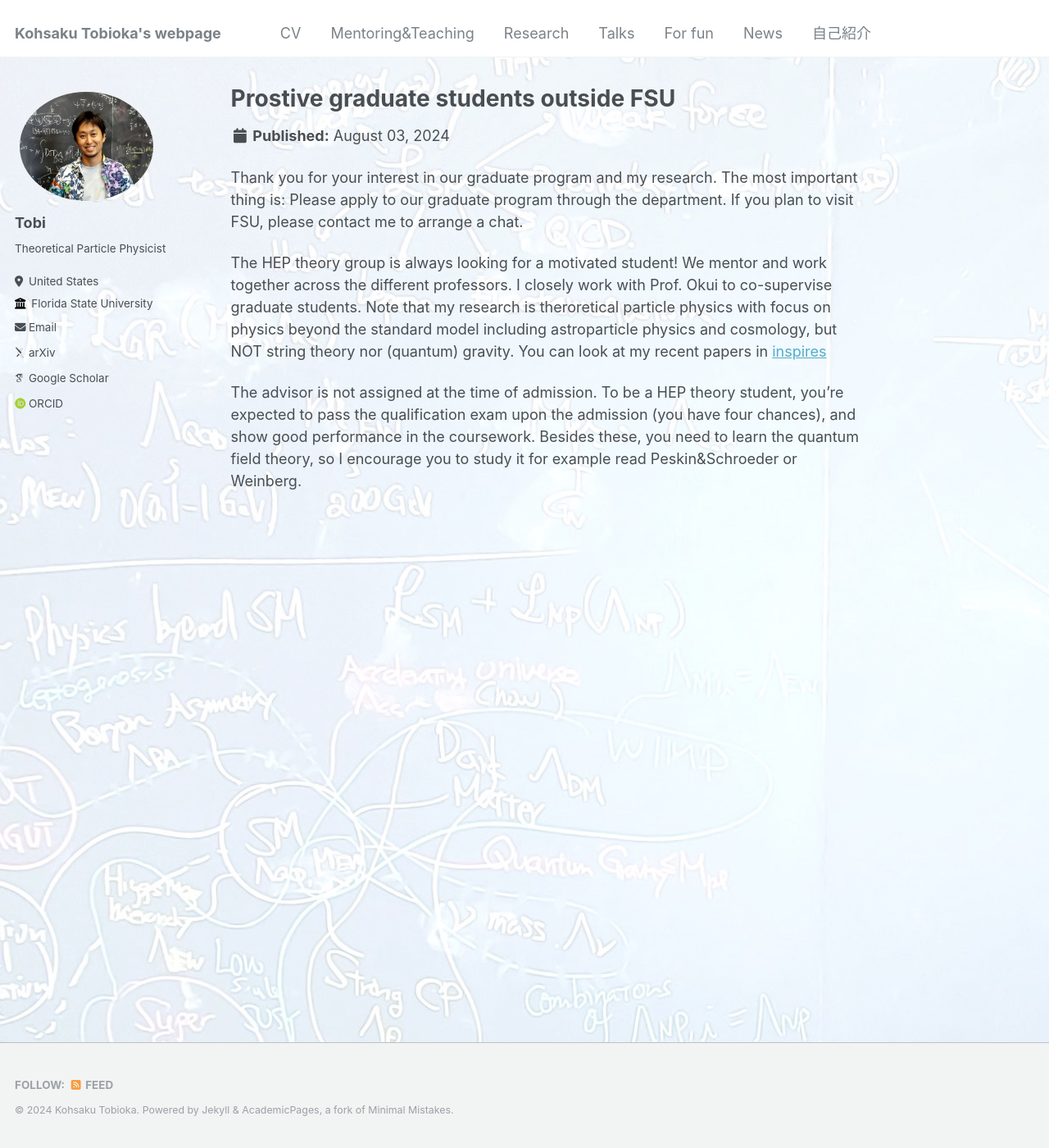
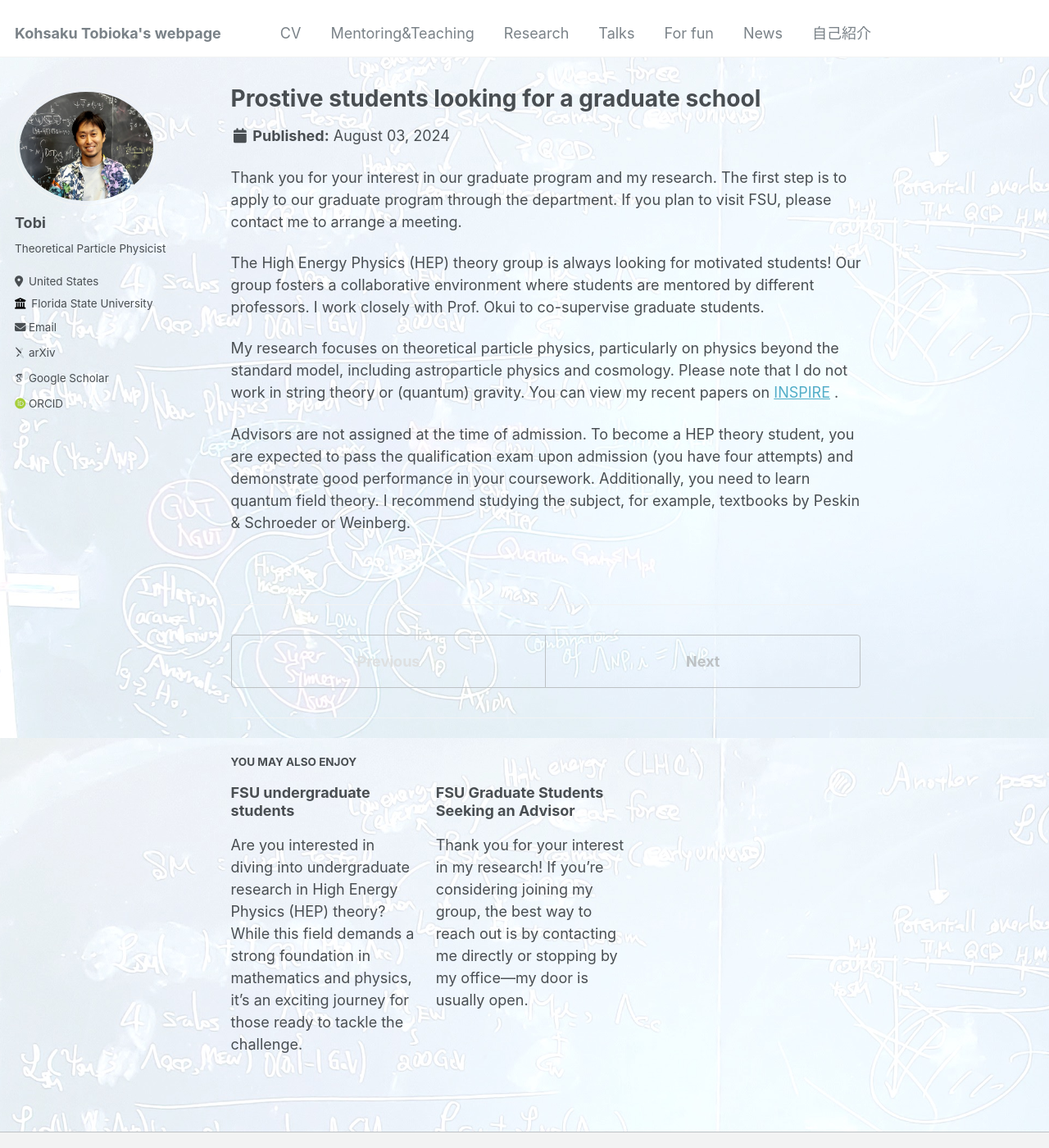
Before and after one commit to Kohsaku-Tobioka/Kohsaku-Tobioka.github.io, a Jekyll site: the page built from _posts/2024-08-03-student1.md, in a window 1280 px wide and 1400 px high. Shown: the whole window at 82% size. Built offline with Jekyll 4.4.1, drawn with Linux system fonts in a browser that asks for light colours; some web fonts are replaced.

Commit message:
wrote for prospective students

```diff
--- a/_posts/2024-08-03-student1.md
+++ b/_posts/2024-08-03-student1.md
@@ -1,12 +1,14 @@
 ---
-title: 'Prostive graduate students outside FSU'
+title: 'Prostive students looking for a graduate school'
 date: 2024-08-03
 permalink: /news/student-1/
 ---
 
-Thank you for your interest in our graduate program and my research.
-The most important thing is: Please apply to our graduate program through the department. If you plan to visit FSU, please contact me to arrange a chat.
+Thank you for your interest in our graduate program and my research. The first step is to apply to our graduate program through the department. If you plan to visit FSU, please contact me to arrange a meeting.
 
-The HEP theory group is always looking for a motivated student! We mentor and work together across the different professors. I closely work with Prof. Okui to co-supervise graduate students. Note that my research is theroretical particle physics with focus on physics beyond the standard model including astroparticle physics and cosmology, but NOT string theory nor (quantum) gravity.  You can look at my recent papers in   [inspires](https://inspirehep.net/authors/1198400)
+The High Energy Physics (HEP) theory group is always looking for motivated students! Our group fosters a collaborative environment where students are mentored by different professors. I work closely with Prof. Okui to co-supervise graduate students.
 
-The advisor is not assigned at the time of admission. To be a HEP theory student, you’re expected to pass the qualification exam upon the admission (you have four chances), and show good performance in the coursework. Besides these, you need to learn the quantum field theory, so I encourage you to study it for example read Peskin&Schroeder or Weinberg.
+My research focuses on theoretical particle physics, particularly on physics beyond the standard model, including astroparticle physics and cosmology. Please note that I do not work in string theory or (quantum) gravity. You can view my recent papers on [INSPIRE](https://inspirehep.net/authors/1198400)
+.
+
+Advisors are not assigned at the time of admission. To become a HEP theory student, you are expected to pass the qualification exam upon admission (you have four attempts) and demonstrate good performance in your coursework. Additionally, you need to learn quantum field theory. I recommend studying the subject, for example, textbooks by  Peskin & Schroeder or Weinberg.
--- /dev/null
+++ b/_posts/2024-08-03-student2.md
@@ -0,0 +1,17 @@
+---
+title: 'FSU Graduate Students Seeking an Advisor'
+date: 2024-08-03
+permalink: /news/student-2/
+---
+
+Thank you for your interest in my research! If you're considering joining my group, the best way to reach out is by contacting me directly or stopping by my office—my door is usually open.
+
+Here are some general expectations for prospective group members:
+
+* Qualifications: You are expected to pass the qualification exam for all subjects and either be taking or have completed graduate core courses.
+* Preferred Knowledge: While studying quantum field theory is highly beneficial, it is not a mandatory requirement.
+* Curiosity: The most important trait in our field is curiosity. Passion and eagerness to explore new ideas are essential.
+
+If you contact me during your first year (preferably at the beginning of the spring semester), I will guide you to read some research papers or textbooks that align with your interests. You are also encouraged to bring your own interests and projects to the table.
+
+I work closely with Prof. Okui to co-supervise graduate students, which is a significant benefit for you. Additionally, I collaborate with theorists and experimentalists outside of FSU, providing opportunities for you to join these collaborations.
--- /dev/null
+++ b/_posts/2024-08-03-student3.md
@@ -0,0 +1,11 @@
+---
+title: 'FSU undergraduate students'
+date: 2024-08-03
+permalink: /news/student-3/
+---
+
+Are you interested in diving into undergraduate research in High Energy Physics (HEP) theory? While this field demands a strong foundation in mathematics and physics, it’s an exciting journey for those ready to tackle the challenge.
+
+To be considered, you should have A-level grades in your physics and math coursework. Although conducting original research in this field is STILL difficult, there may be opportunities for you to contribute to smaller projects or aspects of larger research efforts, depending on your skills and background.
+
+If you’re passionate and meet these criteria, please arrange a meeting with me to discuss potential research opportunities.
```
Also changed, not shown: _pages/research.md (+2 -5 lines), _pages/teachmentor.md (+3 -3 lines).
